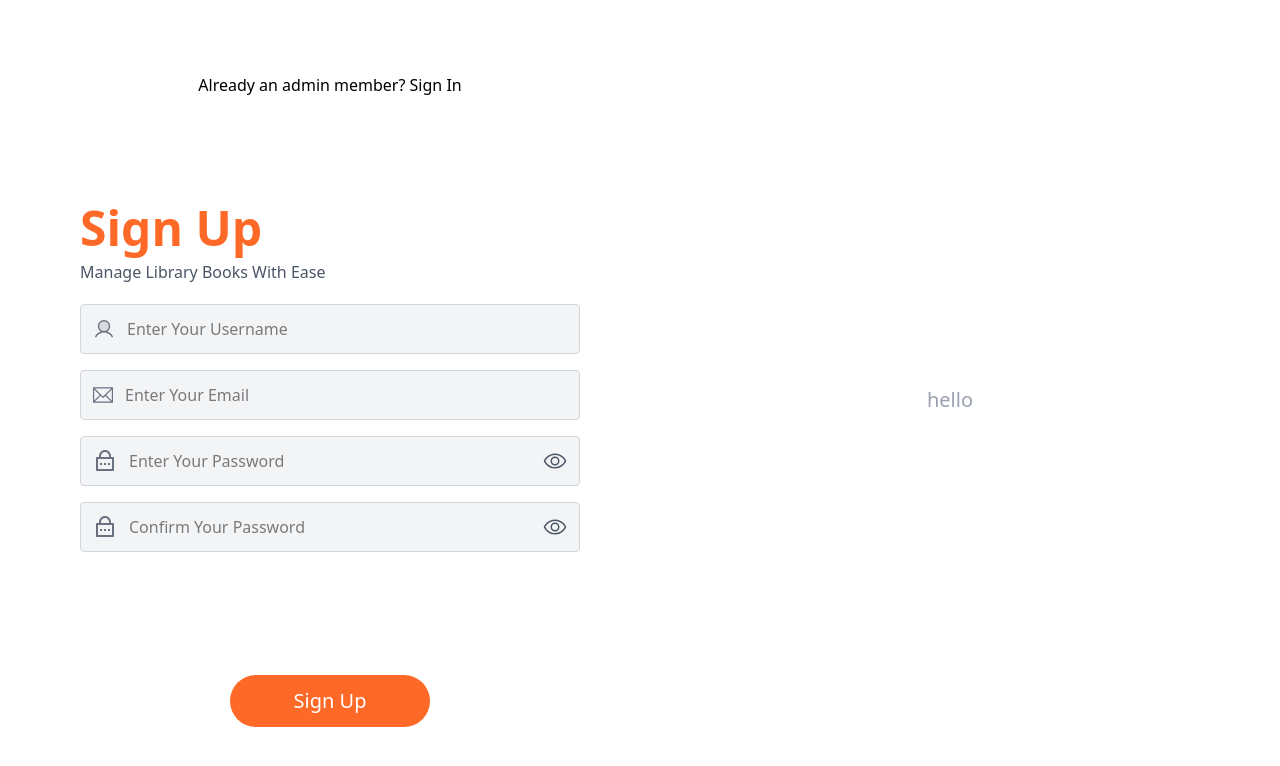
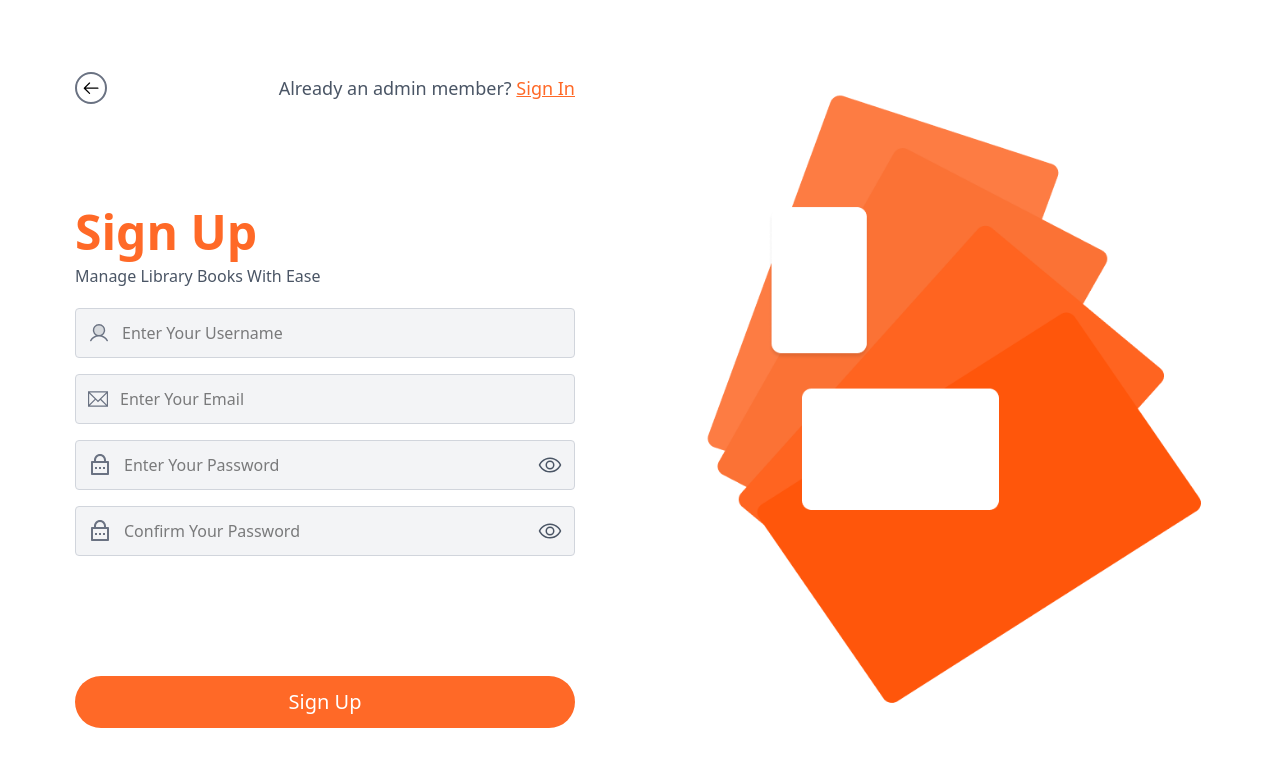
Before and after one commit to Christiannaira/redoo, a React (Vite) app: page / in a window 1280 px wide. Shown: the top 766 px of the page. Built offline with nearby package versions, Linux system fonts and the light colour scheme.

Commit message:
feat: finished design the signup component

```diff
--- a/src/components/SigningCredentials/SignUp.jsx
+++ b/src/components/SigningCredentials/SignUp.jsx
@@ -3,6 +3,7 @@ import { TfiEmail } from "react-icons/tfi";
 import { RiLockPasswordLine } from "react-icons/ri";
 import { useState } from "react";
 import { GoArrowLeft } from "react-icons/go";
+import DummyImage from "../../assets/dummyImage.png";
 
 const SignUp = () => {
    const [passOpen, setPassOpen] = useState(false);
@@ -27,13 +28,18 @@ const SignUp = () => {
    };
 
    return (
-      <div className="w-full min-h-screen p-5 grid lg:grid-cols-2 grid-cols-1">
+      <div className="w-full min-h-screen p-5 grid lg:grid-cols-2 grid-cols-1 gap-5">
          {/* LEFT SIDE FORM */}
          <div className="flex justify-around items-center flex-col">
-            <div>
-               <div></div>
-               <h4>
-                  Already an admin member? <a href="#">Sign In</a>
+            <div className="flex items-center max-w-[500px] w-full justify-between">
+               <div className="p-1 border border-2 border-gray-500 rounded-full cursor-pointer hover:border-[#FF6927] transition transtion duration-300">
+                  <GoArrowLeft size={20} />
+               </div>
+               <h4 className="text-lg font-medium text-gray-600">
+                  Already an admin member?{" "}
+                  <a href="#" className="text-[#FF6927] underline">
+                     Sign In
+                  </a>
                </h4>
             </div>
             <form
@@ -131,7 +137,7 @@ const SignUp = () => {
             </form>
             <button
                type="submit"
-               className="bg-[#FF6927] hover:bg-[#ff7f45] transition text-white p-3 px-10 text-xl rounded-full w-50"
+               className="bg-[#FF6927] hover:bg-[#ff7f45] transition text-white p-3 px-10 text-xl rounded-full max-w-[500px] w-full"
                form="signupForm"
             >
                Sign Up
@@ -140,7 +146,11 @@ const SignUp = () => {
 
          {/* RIGHT SIDE */}
          <div className="flex justify-center items-center">
-            <p className="text-gray-400 text-xl">hello</p>
+            <img
+               src={DummyImage}
+               alt="dummy image"
+               className="lg:w-[500px] w-[300px]"
+            />
          </div>
       </div>
    );
```
Also changed, not shown: src/assets/dummyImage.png (added).
